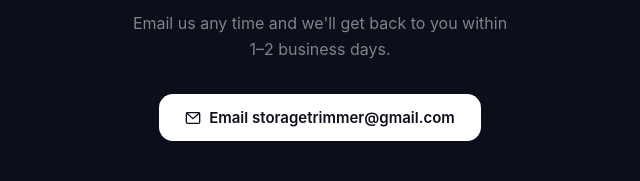
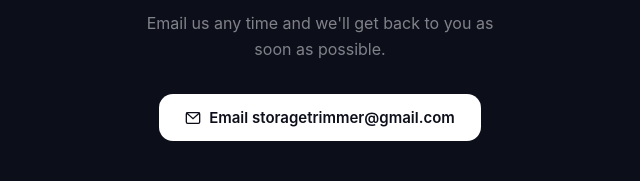
Before and after one commit to TroveMax/storage-trimmer-site, a plain HTML site: page support.html in a window 1280 px wide. Shown: the part 2470-2651 px from the top of the page, 320-960 px from the left. Drawn offline with Linux system fonts and the light colour scheme.

Commit message:
Update support.html

```diff
--- a/support.html
+++ b/support.html
@@ -515,7 +515,7 @@
 <!-- BOTTOM CTA -->
 <section class="bottom-cta">
   <h2>Still need help?</h2>
-  <p>Email us any time and we'll get back to you within 1–2 business days.</p>
+  <p>Email us any time and we'll get back to you as soon as possible.</p>
   <a href="mailto:storagetrimmer@gmail.com" class="btn-primary">
     <svg width="16" height="16" fill="none" stroke="currentColor" stroke-width="2" viewBox="0 0 24 24"><rect x="2" y="4" width="20" height="16" rx="2"/><polyline points="2,4 12,13 22,4"/></svg>
     Email storagetrimmer@gmail.com
```
